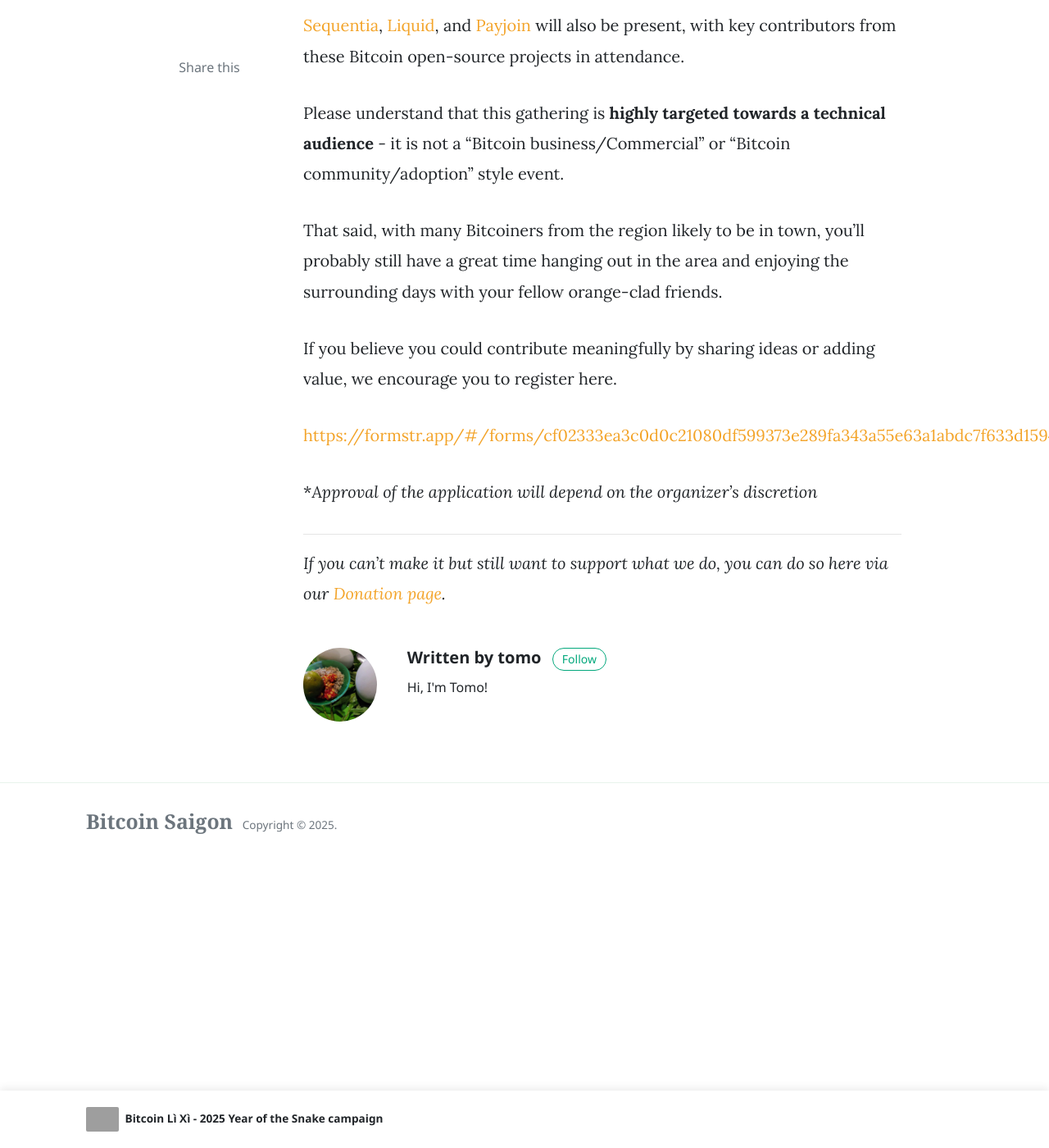
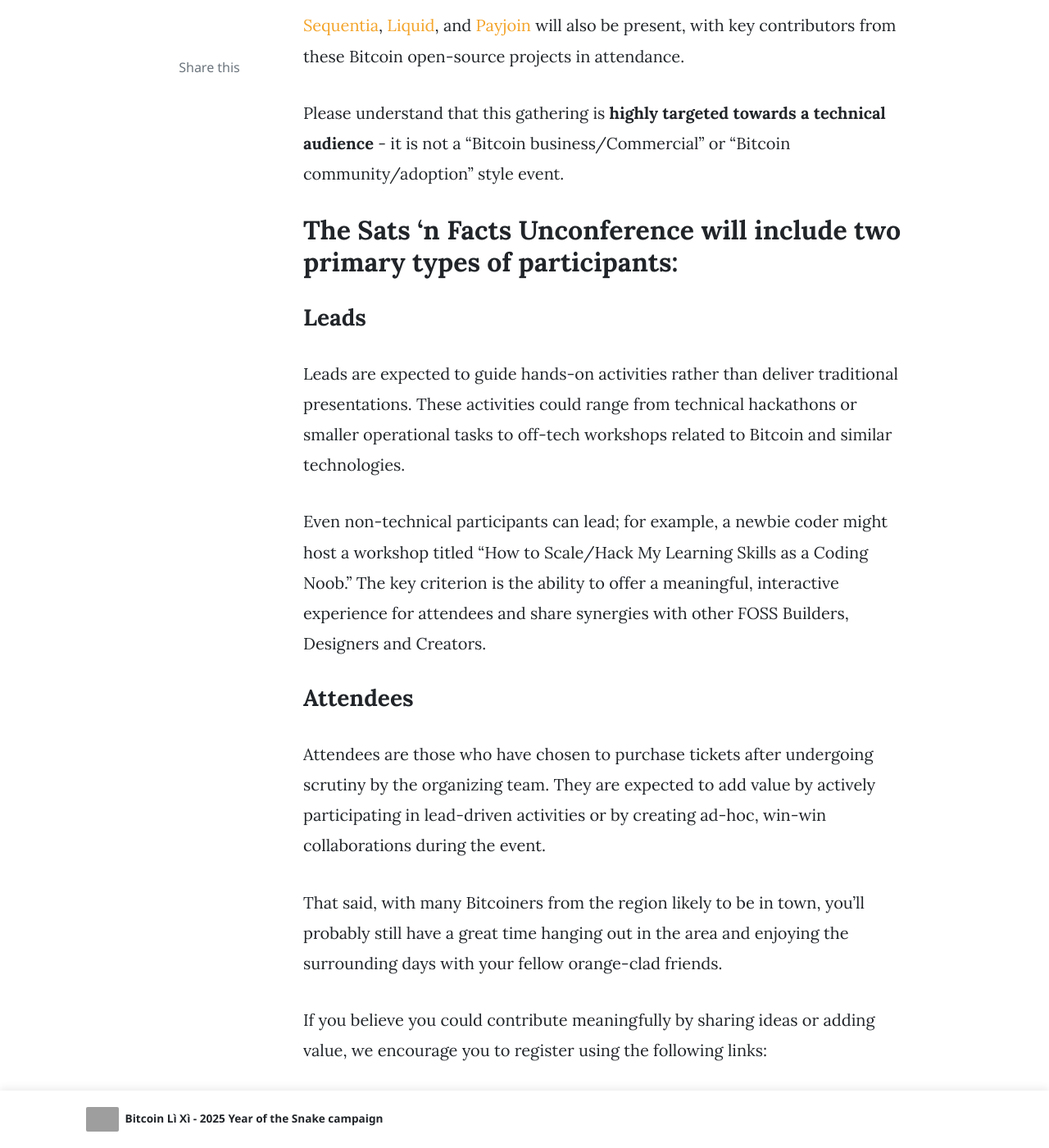
Before and after one commit to bitcoinsaigon/bitcoinsaigon.github.io, a Jekyll site: the page built from _posts/2025-01-3-bitcoin-technical-conference-chiang-mai-2025.md, in a window 1280 px wide and 1400 px high, scrolled down 2468 px. Shown: the whole window at 82% size. Built offline with Jekyll 4.4.1, drawn with Linux system fonts in a browser that asks for light colours; nearby versions of some CDN libraries; comment, search, counter and statistics services are not loaded; some of the changed text lies outside the part shown; grey boxes are pictures that could not be loaded.

Commit message:
update event participant types

```diff
--- a/_posts/2025-01-3-bitcoin-technical-conference-chiang-mai-2025.md
+++ b/_posts/2025-01-3-bitcoin-technical-conference-chiang-mai-2025.md
@@ -22,13 +22,30 @@
 
 Please understand that this gathering is **highly targeted towards a technical audience** - it is not a "Bitcoin business/Commercial" or "Bitcoin community/adoption" style event.
 
+## The Sats ‘n Facts Unconference will include two primary types of participants:
+
+### Leads
+
+Leads are expected to guide hands-on activities rather than deliver traditional presentations. These activities could range from technical hackathons or smaller operational tasks to off-tech workshops related to Bitcoin and similar technologies.
+
+Even non-technical participants can lead; for example, a newbie coder might host a workshop titled "How to Scale/Hack My Learning Skills as a Coding Noob." The key criterion is the ability to offer a meaningful, interactive experience for attendees and share synergies with other FOSS Builders, Designers and Creators.
+
+### Attendees
+
+Attendees are those who have chosen to purchase tickets after undergoing scrutiny by the organizing team. They are expected to add value by actively participating in lead-driven activities or by creating ad-hoc, win-win collaborations during the event.
+
 That said, with many Bitcoiners from the region likely to be in town, you’ll probably still have a great time hanging out in the area and enjoying the surrounding days with your fellow orange-clad friends.
 
-If you believe you could contribute meaningfully by sharing ideas or adding value, we encourage you to register here.
+If you believe you could contribute meaningfully by sharing ideas or adding value, we encourage you to register using the following links:
 
-[https://formstr.app/#/forms/cf02333ea3c0d0c21080df599373e289fa343a55e63a1abdc7f633d1594078ff](https://formstr.app/#/forms/cf02333ea3c0d0c21080df599373e289fa343a55e63a1abdc7f633d1594078ff)
+- Leads: https://formstr.app/#/forms/cf02333ea3c0d0c21080df599373e289fa343a55e63a1abdc7f633d1594078ff
+- Attendees: https://formstr.app/#/fill/b3b9bd115fe936848a5e03134fefff945287285d51b1dee4731fef6a1070c597
 
-\*_Approval of the application will depend on the organizer's discretion_
+_\*Tickets: https://satsnfacts.btc.pub/p/ticket/_
+
+_\*It is mandatory to register in order to receive an event ticket._
+
+_\*Thai Nationals will have a significant discount code after scrutiny Sats N Facts team scrutiny._
 
 ---
 
```
